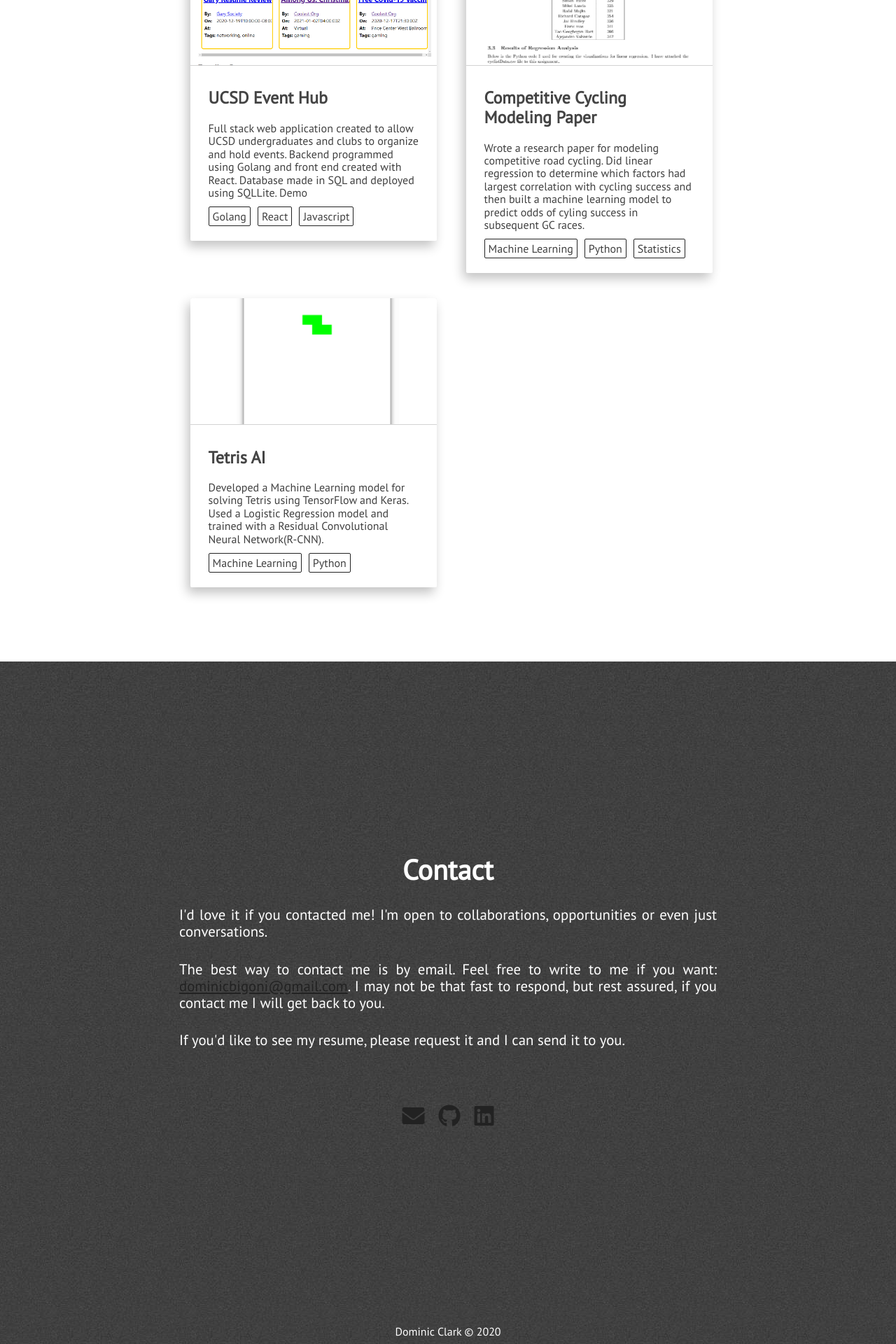
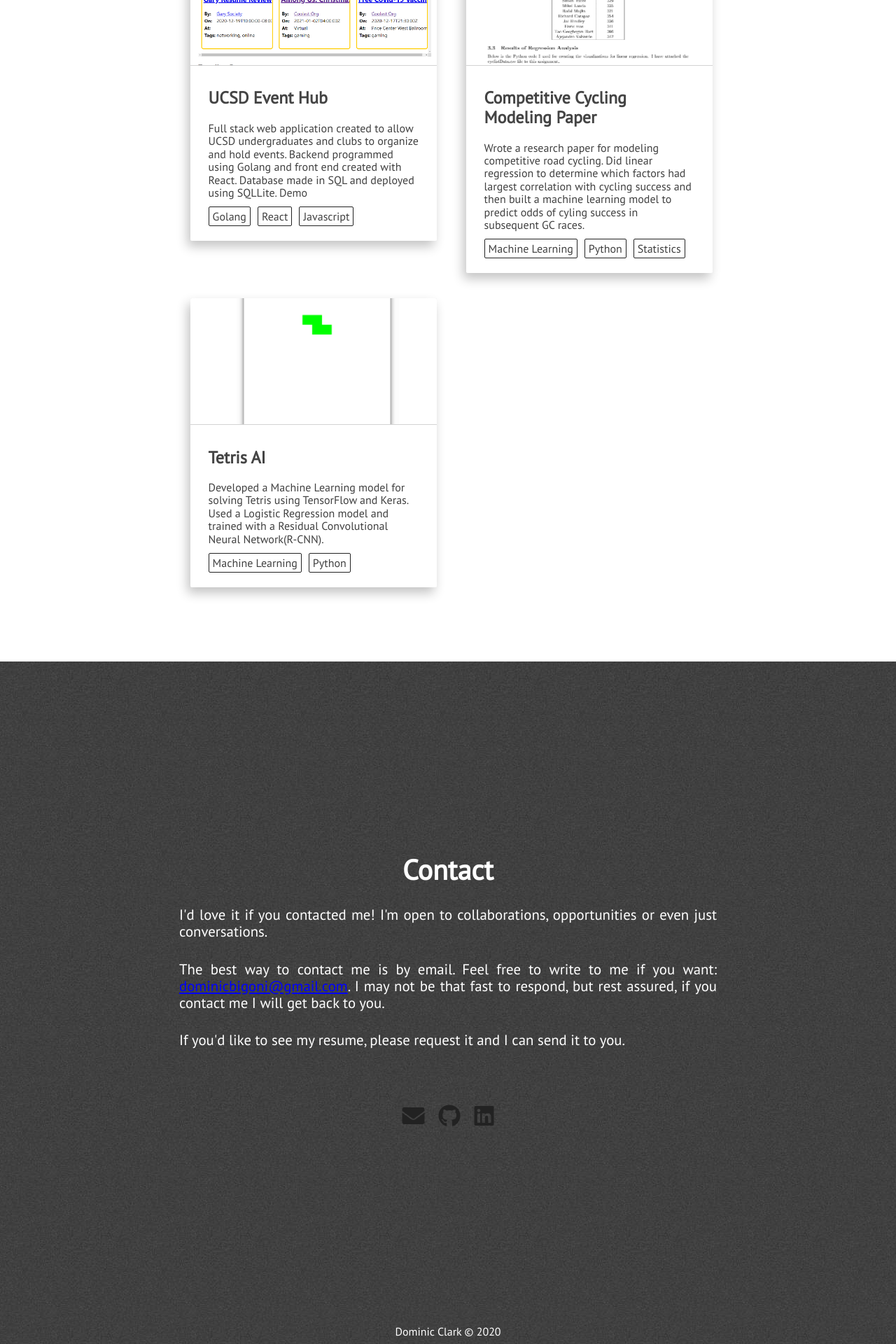
Before and after one commit to Bigoni/Bigoni.github.io, a Jekyll site: the page built from index.html, in a window 1280 px wide. Shown: the part 3218-5138 px from the top of the page at 70% size. Built offline with Jekyll 4.4.1, drawn with Linux system fonts in a browser that asks for light colours; nearby versions of some CDN libraries.

Commit message:
changed color of email in contact section

```diff
--- a/_includes/extra.html
+++ b/_includes/extra.html
@@ -6,7 +6,7 @@
                 I'd love it if you contacted me! I'm open to collaborations, opportunities or even just conversations.
             </p>
             <p class="paragraph-text justify-text">
-                The best way to contact me is by email. Feel free to write to me if you want: <a href="mailto:{{ site.email }}">{{ site.email }}</a>. I may not be that fast to respond, but rest assured, if you contact me I will get back to you.
+                The best way to contact me is by email. Feel free to write to me if you want: <a href="mailto:{{ site.email }}" style="color:blue">{{ site.email }}</a>. I may not be that fast to respond, but rest assured, if you contact me I will get back to you.
             </p>
             <p class="paragraph-text justify-text">
                 If you'd like to see my resume, please request it and I can send it to you.
```
